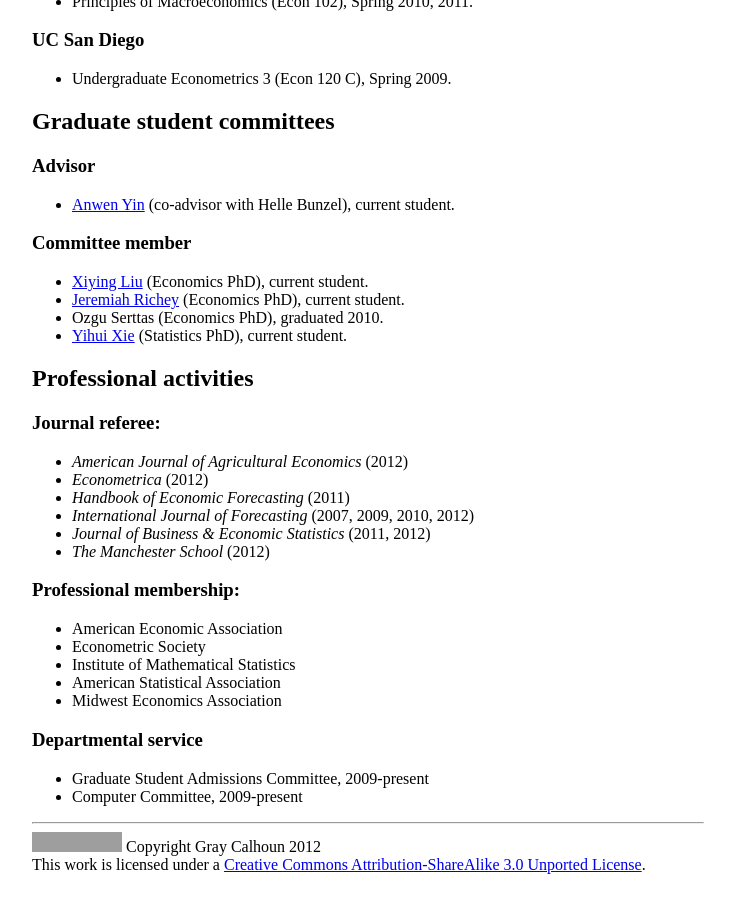
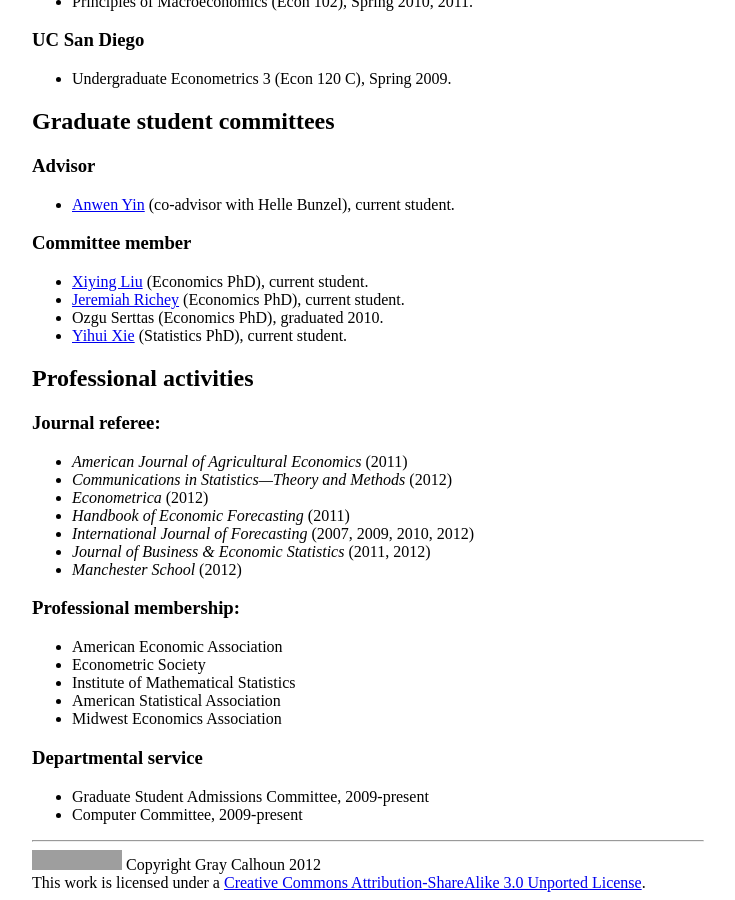
Before and after one commit to mmkuang/grayclhn.github.io, a Jekyll site: the page built from gcalhoun-cv.md, in a window 1280 px wide and 900 px high, scrolled down 1810 px. Shown: the whole window, without its empty margins (272-1007 px from the left). Built offline with Jekyll 4.4.1, drawn with Linux system fonts in a browser that asks for light colours; grey boxes are pictures that could not be loaded.

Commit message:
Added referee request to CV

```diff
--- a/gcalhoun-cv.md
+++ b/gcalhoun-cv.md
@@ -105,12 +105,13 @@ Graduate student committees
 Professional activities
 -----------------------
 ### Journal referee:
-* *American Journal of Agricultural Economics* (2012)
+* *American Journal of Agricultural Economics* (2011)
+* *Communications in Statistics—Theory and Methods* (2012)
 * *Econometrica* (2012)
 * *Handbook of Economic Forecasting* (2011)
 * *International Journal of Forecasting* (2007, 2009, 2010, 2012)
 * *Journal of Business & Economic Statistics* (2011, 2012)
-* *The Manchester School* (2012)
+* *Manchester School* (2012)
 
 ### Professional membership:
 * American Economic Association
```
